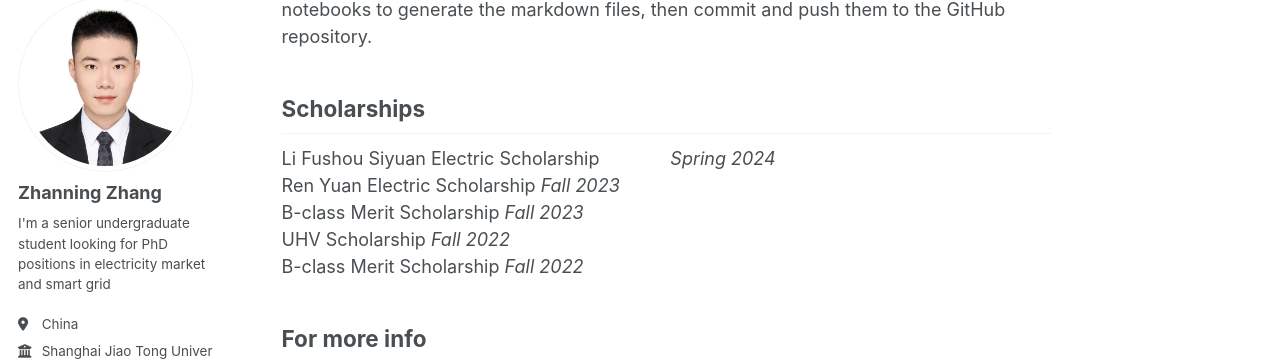
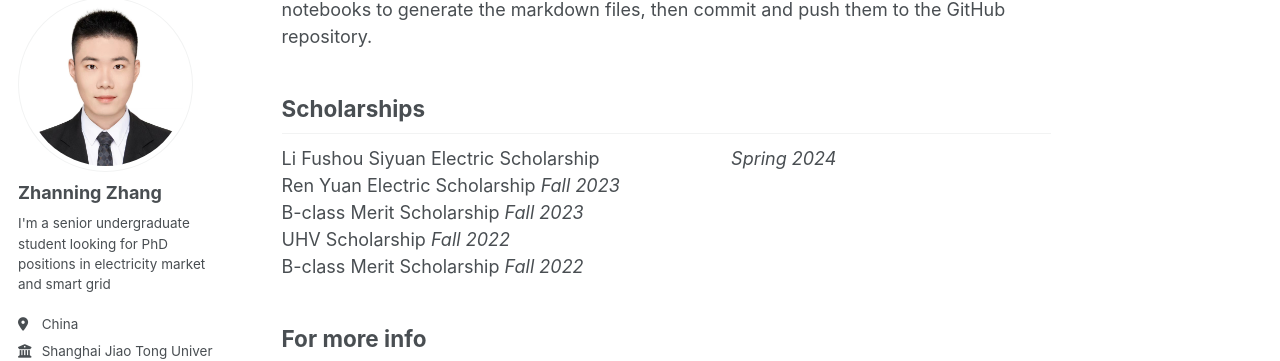
Before and after one commit to znzhang02/ZN.Zhang, a Jekyll site: the page built from _pages/about.md, in a window 1280 px wide and 900 px high, scrolled down 2008 px. Shown: the part 109-470 px from the top of the window. Built offline with Jekyll 4.4.1, drawn with Linux system fonts in a browser that asks for light colours; some web fonts are replaced.

Commit message:
Update about.md

```diff
--- a/_pages/about.md
+++ b/_pages/about.md
@@ -40,7 +40,7 @@ I have also created [a set of Jupyter notebooks](https://github.com/academicpage
 Scholarships
 ------
 Li Fushou Siyuan Electric Scholarship
-&nbsp;&nbsp;&nbsp;&nbsp;&nbsp;&nbsp;&nbsp;&nbsp;&nbsp;&nbsp;&nbsp;&nbsp;
+&nbsp;&nbsp;&nbsp;&nbsp;&nbsp;&nbsp;&nbsp;&nbsp;&nbsp;&nbsp;&nbsp;&nbsp;&nbsp;&nbsp;&nbsp;&nbsp;&nbsp;&nbsp;&nbsp;&nbsp;&nbsp;&nbsp;&nbsp;&nbsp;
 _Spring 2024_ <br>
 Ren Yuan Electric Scholarship _Fall 2023_ <br>
 B-class Merit Scholarship _Fall 2023_ <br>
```
